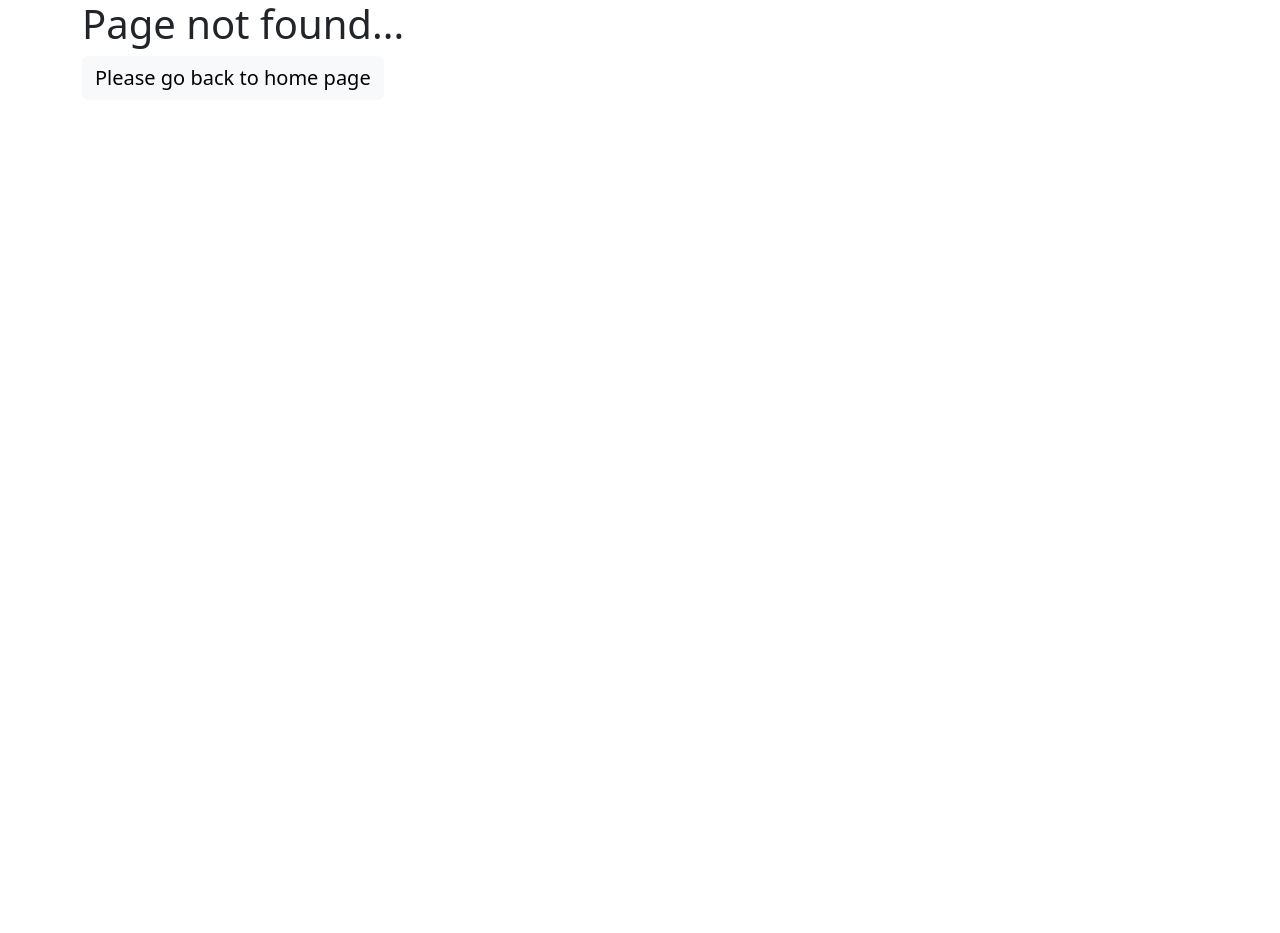
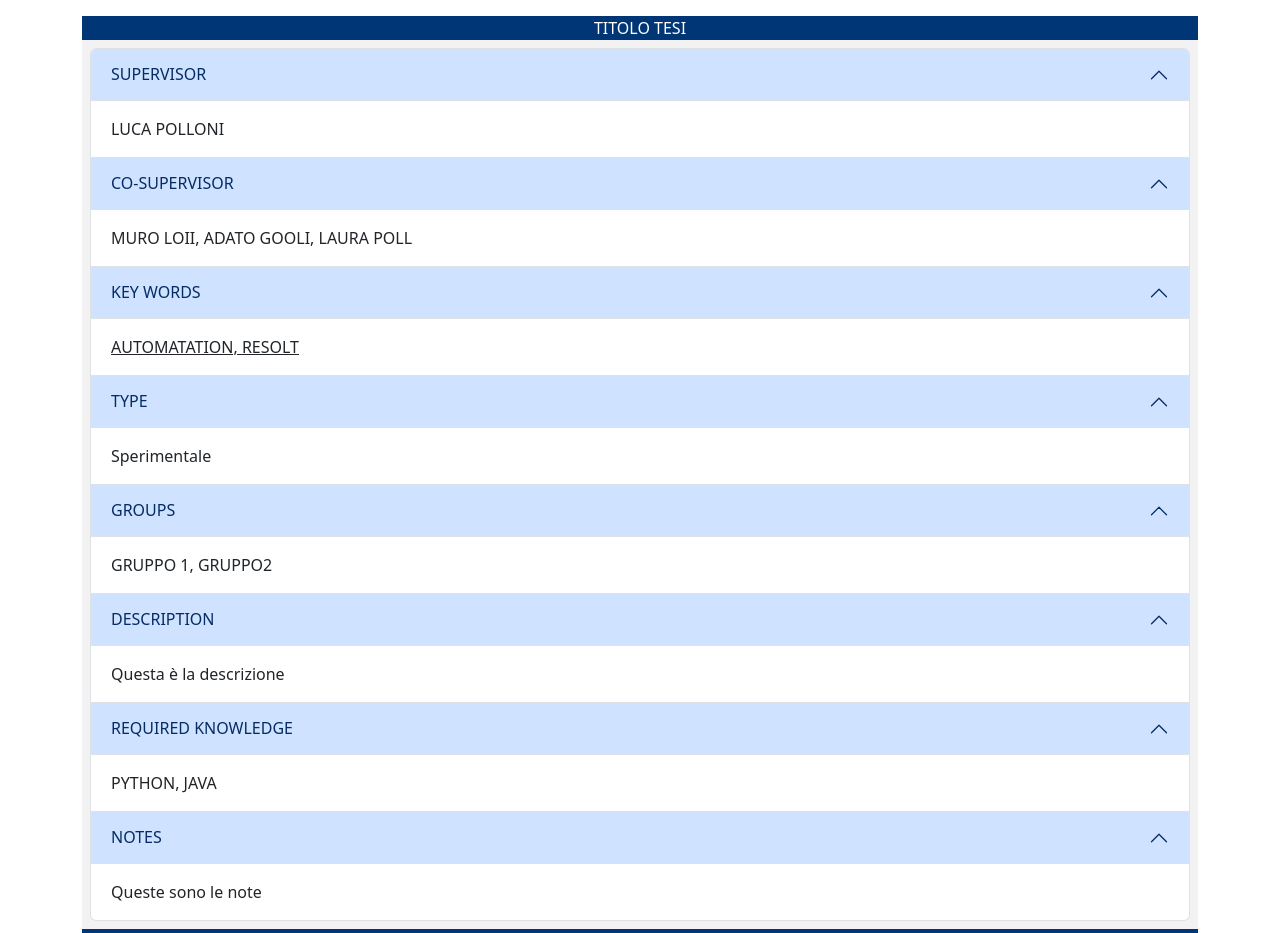
Before and after one commit to GiuseppeMaggio11/ThesisManagement-Group13, a React (Vite) app in the folder client/: page /application/1 in a window 1280 px wide. Before the commit this address had no page. Shown: the top 933 px of the page. Before the commit the page ends 800 px from the top, so only its background shows below. Built offline with nearby package versions, Linux system fonts and the light colour scheme.

Commit message:
second part of the frontend

```diff
--- a/client/src/App.jsx
+++ b/client/src/App.jsx
@@ -40,7 +40,7 @@ function App() {
               )
             }
           />
-          <Route path='/user/application/:id' element={<UserApplication loading={loading}/>}></Route>
+          <Route path='/application/:id' element={<UserApplication loading={loading}/>}></Route>
           {/*Leave DefaultRoute as last route */}
           <Route path="/*" element={<DefaultRoute />} />
         </Routes>
--- a/client/src/components/UserApplication.jsx
+++ b/client/src/components/UserApplication.jsx
@@ -6,7 +6,15 @@ function UserApplication(props) {
     const [pageData, setPageData] = useState({
         title:"TITOLO TESI",
         supervisor:"LUCA POLLONI",
-        coSupervisor:"MURO LOII"
+        coSupervisor: ["Muro Loii", "Adato Gooli", "Laura Poll"],
+        keywords : ["AUTOMATATION", "RESOLT"],
+        type : "Sperimentale",
+        groups : ["Gruppo 1", "Gruppo2"],
+        requiredKnowledge : ["Python", "Java"],
+        description : "Questa è la descrizione",
+        notes: "Queste sono le note",
+        expired: "2023/11/11",
+        level: "Bachelor"
     })
 
     return (
@@ -21,7 +29,7 @@ function UserApplication(props) {
                 </thead>
                 <tbody>
                    <tr>
-                    <Accordion defaultActiveKey={['0','1']} alwaysOpen>
+                    <Accordion defaultActiveKey={['0','1','2','3','4','5','6','7']} alwaysOpen>
                        { pageData.supervisor &&
                         <Accordion.Item eventKey="0">
                             <Accordion.Header>SUPERVISOR</Accordion.Header>
@@ -34,12 +42,75 @@ function UserApplication(props) {
                         <Accordion.Item eventKey="1">
                             <Accordion.Header>CO-SUPERVISOR</Accordion.Header>
                             <Accordion.Body>
-                                {pageData.coSupervisor}
+                                {pageData.coSupervisor.map((name, index)=>{
+                                    if(index === pageData.coSupervisor.length -1){
+                                        return name.toUpperCase()
+                                    }
+                                    return name.toUpperCase().concat(", ")})}
                             </Accordion.Body>
                         </Accordion.Item>
                         }
+                        { pageData.keywords &&
+                        <Accordion.Item eventKey="2">
+                            <Accordion.Header>KEY WORDS</Accordion.Header>
+                            <Accordion.Body>
+                                {pageData.keywords.map((element, index) => {
+                                    if(index === pageData.keywords.length -1) {
+                                        return <u key={index}> {element.toUpperCase()} </u>
+                                    }
+                                    return <u key={index}> {element.toUpperCase().concat(", ")} </u>})}
+                            </Accordion.Body>
+                        </Accordion.Item>
+                        }
+                        <Accordion.Item eventKey="3">
+                            <Accordion.Header>TYPE</Accordion.Header>
+                            <Accordion.Body>
+                                {pageData.type}
+                            </Accordion.Body>
+                        </Accordion.Item>
+                        {pageData.groups &&
+                            <Accordion.Item eventKey="4">
+                                <Accordion.Header>GROUPS</Accordion.Header>
+                                <Accordion.Body>
+                                    {pageData.groups.map((name, index)=>{
+                                        if(index === pageData.groups.length -1){
+                                            return name.toUpperCase()
+                                        }
+                                        return name.toUpperCase().concat(", ")})}
+                                </Accordion.Body>
+                            </Accordion.Item>
+                        }
+                        <Accordion.Item eventKey="5">
+                            <Accordion.Header>DESCRIPTION</Accordion.Header>
+                            <Accordion.Body>
+                                {pageData.description}
+                            </Accordion.Body>
+                        </Accordion.Item>
+                        {pageData.requiredKnowledge &&
+                            <Accordion.Item eventKey="6">
+                                <Accordion.Header>REQUIRED KNOWLEDGE</Accordion.Header>
+                                <Accordion.Body>
+                                    {pageData.requiredKnowledge.map((name, index)=>{
+                                        if(index === pageData.groups.length -1){
+                                            return name.toUpperCase()
+                                        }
+                                        return name.toUpperCase().concat(", ")})}
+                                </Accordion.Body>
+                            </Accordion.Item>
+                        }
+                        {pageData.notes &&
+                            <Accordion.Item eventKey="7">
+                                <Accordion.Header>NOTES</Accordion.Header>
+                                <Accordion.Body>
+                                    {pageData.notes}
+                                </Accordion.Body>
+                            </Accordion.Item>
+                        }
                     </Accordion>
                    </tr>
+                    <tr class="footer_application">
+                        Experation: {pageData.expired} Level: {pageData.level}
+                    </tr>
                 </tbody>
             </Table>
         </Container>
--- a/client/src/style.css
+++ b/client/src/style.css
@@ -24,3 +24,7 @@
   background-color: #003576;
   color: white;
 }
+.footer_application{
+  background-color: #003576;
+  color: white;
+}
```
